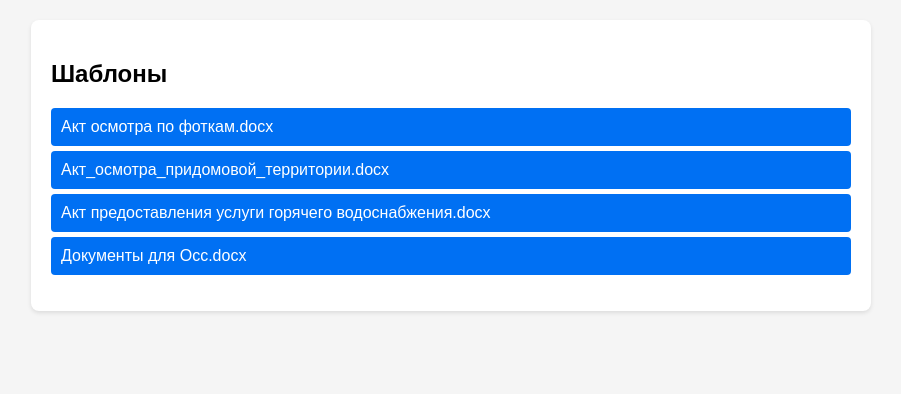
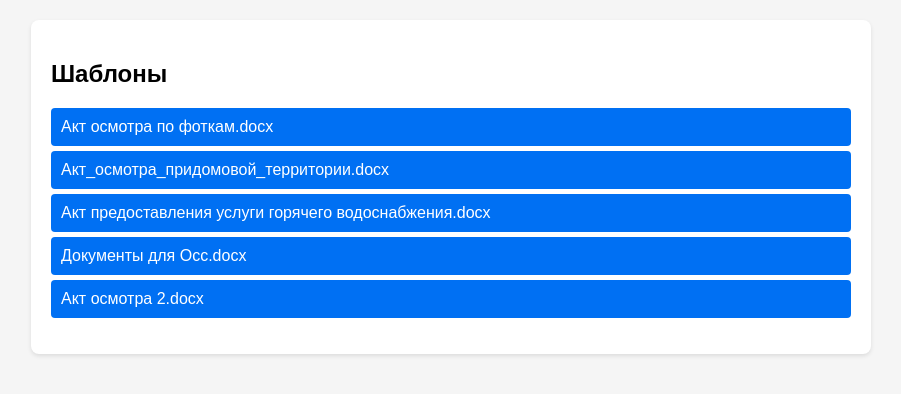
Before and after one commit to avitvitsky/docs-download, a plain HTML site: page index.html in a window 1280 px wide. Shown: the whole page, without its empty margins (189-1090 px from the left). Drawn offline with Linux system fonts and the light colour scheme.

Commit message:
Updates files

```diff
--- a/index.html
+++ b/index.html
@@ -26,6 +26,9 @@
         <li>
           <a href="files/meet.docx" download>Документы для Осс.docx</a>
         </li>
+        <li>
+          <a href="files/territory_new.docx" download>Акт осмотра 2.docx</a>
+        </li>
       </ul>
     </div>
   </body>
```
Also changed, not shown: 2 other files.
